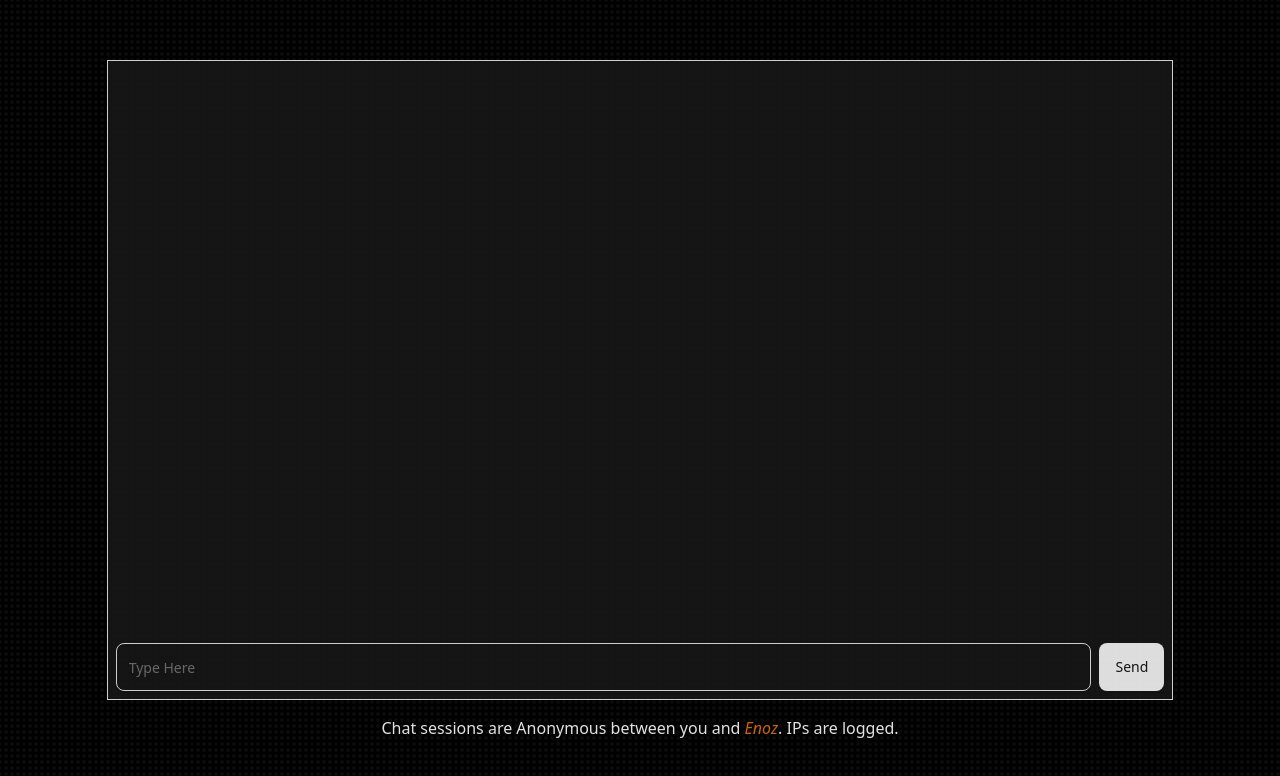
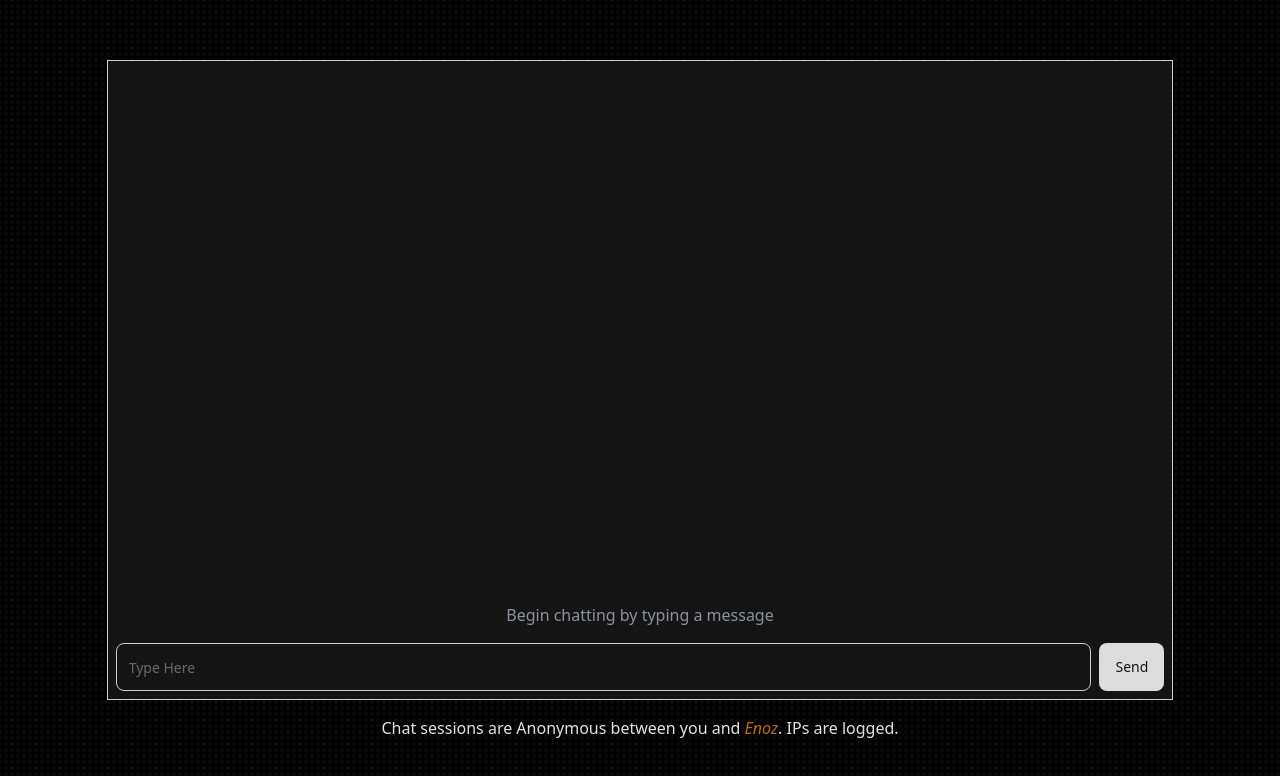
Before and after one commit to Enoz/enoz.dev, a SvelteKit app in the folder enoz.dev/: page /chat in a window 1280 px wide. Shown: the top 776 px of the page. Built offline with nearby package versions, Linux system fonts and the light colour scheme.

Commit message:
feat: Add friendly text to new chat session

```diff
--- a/enoz.dev/src/routes/chat/[[uuid]]/+page.svelte
+++ b/enoz.dev/src/routes/chat/[[uuid]]/+page.svelte
@@ -42,6 +42,11 @@
 <div class="flex h-full w-full flex-col items-center justify-center">
 	<div class="grid h-4/5 w-5/6 grid-rows-[1fr_3rem] border bg-neutral-900 p-2">
 		<div class="flex h-full min-h-[0] flex-col-reverse overflow-x-hidden overflow-y-scroll">
+			{#if messages.length == 0}
+				<div class="pb-[1rem] text-center text-gray-400 select-none">
+					Begin chatting by typing a message
+				</div>
+			{/if}
 			{#each messages as message (message.id)}
 				<div
 					class="flex p-4 text-wrap break-all {message.author == null ? 'flex-row-reverse' : ''}"
```
